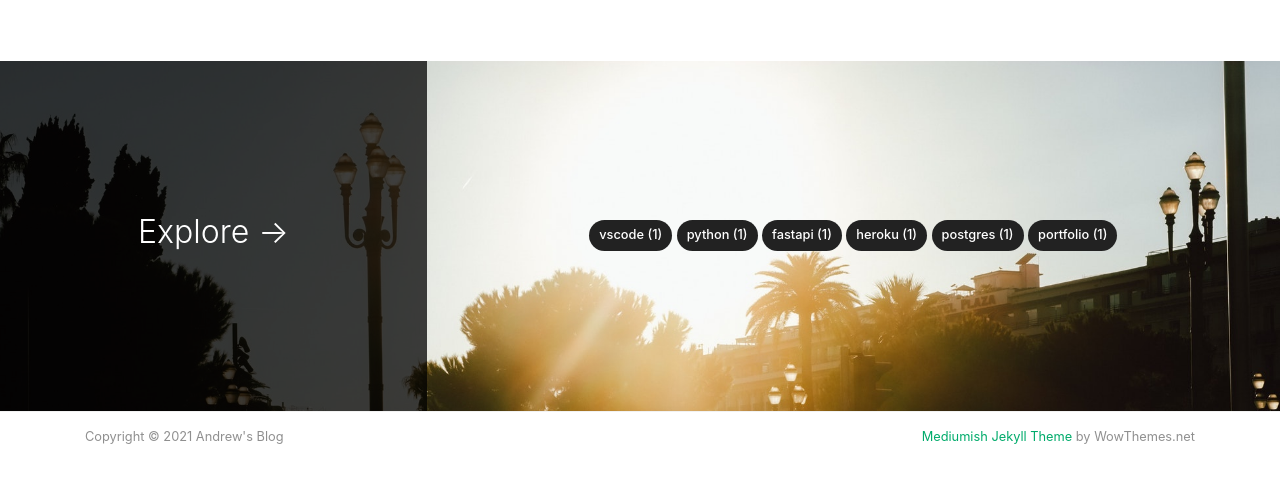
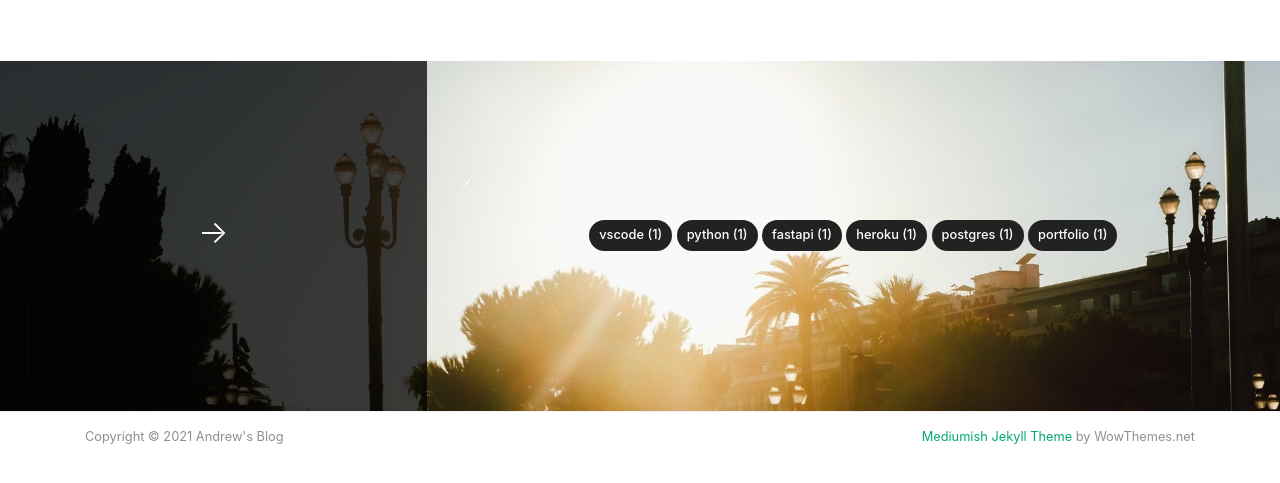
Before and after one commit to andrewguest/blog, a Jekyll site: the page built from index.html, in a window 1280 px wide and 1361 px high. Shown: the part 841-1324 px from the top of the window. Built offline with Jekyll 4.4.1, drawn with Linux system fonts in a browser that asks for light colours; nearby versions of some CDN libraries; the list of posts is cut into pages by our own code.

Commit message:
Update default.html

```diff
--- a/_layouts/default.html
+++ b/_layouts/default.html
@@ -127,7 +127,7 @@
 	<div class="d-md-flex h-100">
 		<div class="col-md-4 transpdark align-self-center text-center h-100">
             <div class="d-md-flex align-items-center justify-content-center h-100">
-                <h2 class="d-md-block align-self-center py-1 font-weight-light">Explore <span class="d-none d-md-inline">→</span></h2>
+                <h2 class="d-md-block align-self-center py-1 font-weight-light"><span class="d-none d-md-inline">→</span></h2>
             </div>
 		</div>
 		<div class="col-md-8 p-5 align-self-center text-center">
```
